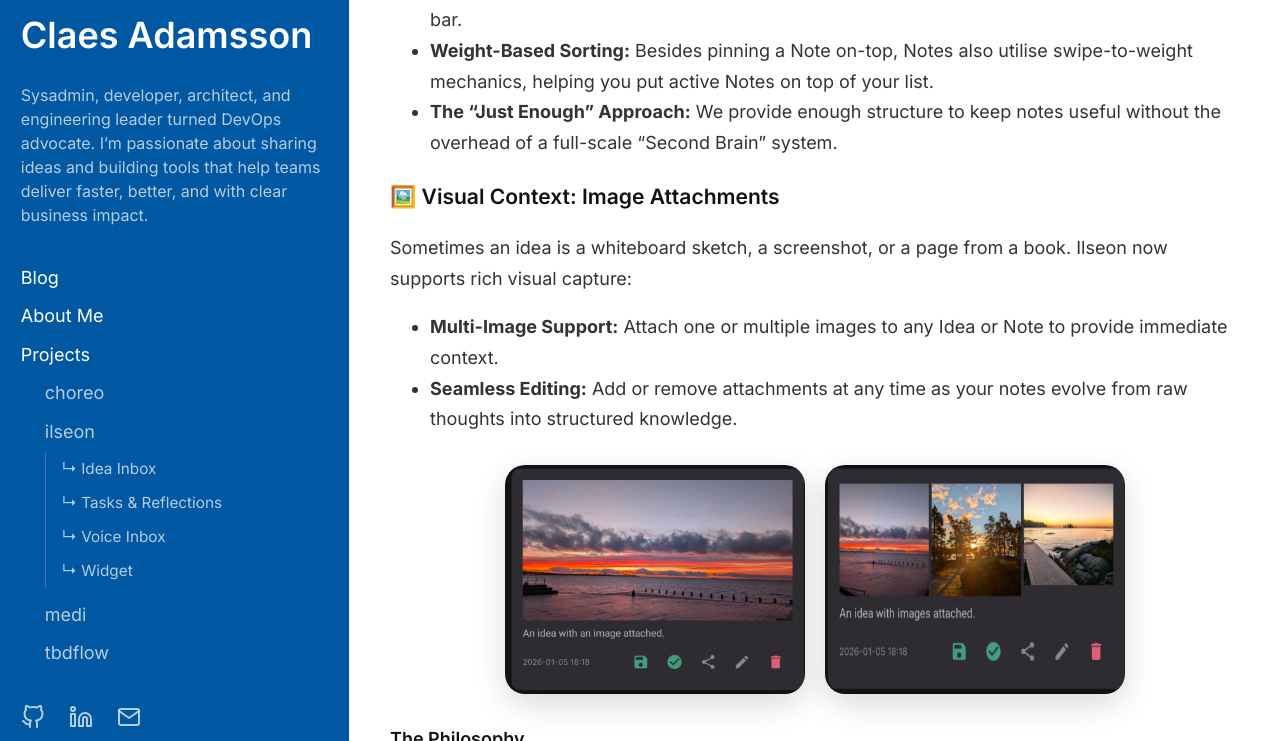
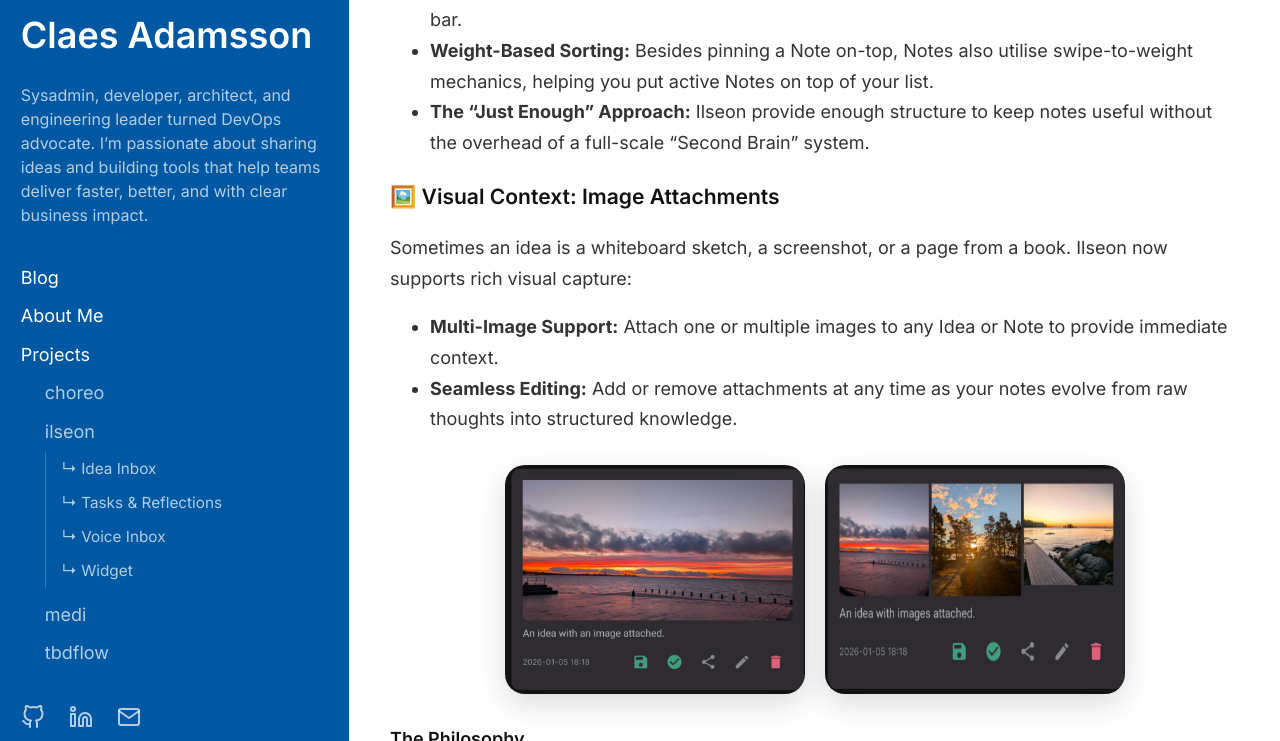
Before and after one commit to cladam/cladam.github.io, a Jekyll site: the page built from _projects/ilseon/ideas.md, in a window 1280 px wide and 900 px high, scrolled down 1345 px, cut to the strip 159-900 px from the top of the window. Built offline with Jekyll 4.4.1, drawn with Linux system fonts in a browser that asks for light colours.

Commit message:
fix: minor fixes in formatting

```diff
--- a/_projects/ilseon/ideas.md
+++ b/_projects/ilseon/ideas.md
@@ -33,7 +33,7 @@ Once a transient idea is vetted, it can be "promoted" to a persisted note.
 
 * **Markdown Support:** Basic formatting for code snippets and structured lists using a formatting bar.
 * **Weight-Based Sorting:** Besides pinning a Note on-top, Notes also utilise swipe-to-weight mechanics, helping you put active Notes on top of your list.
-* **The "Just Enough" Approach:** We provide enough structure to keep notes useful without the overhead of a full-scale "Second Brain" system.
+* **The "Just Enough" Approach:** Ilseon provide enough structure to keep notes useful without the overhead of a full-scale "Second Brain" system.
 
 ### 🖼️ Visual Context: Image Attachments
 
```
